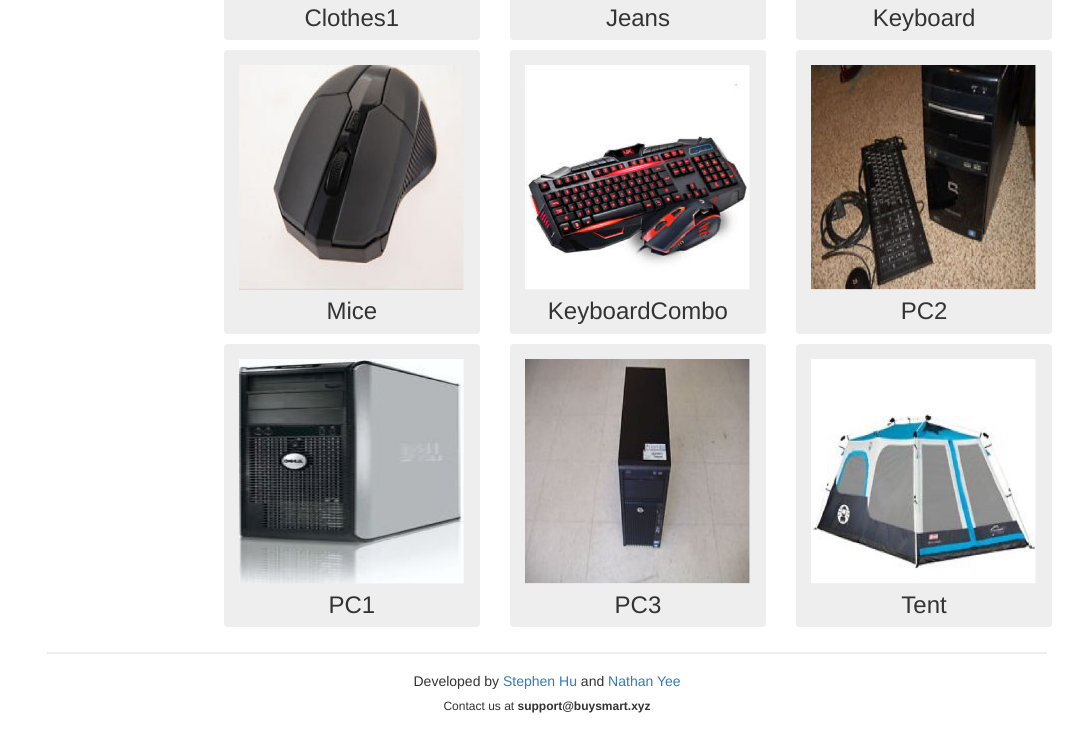
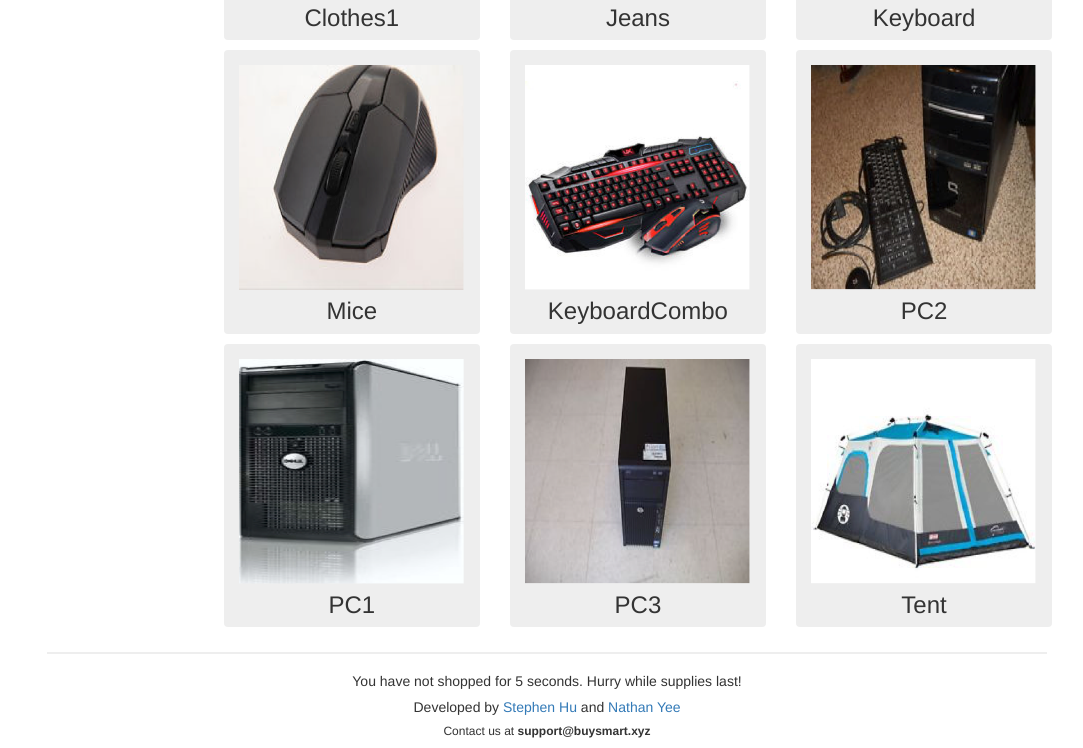
Before and after one commit to stephenhu3/e-market, a plain HTML site: page assignment3/index.html in a window 1280 px wide. Shown: the part 776-1524 px from the top of the page, without its empty margins (93-1176 px from the left). Before the commit the page ends 1499 px from the top, so only its background shows below. Drawn offline with nearby package versions, Linux system fonts and the light colour scheme.

Commit message:
added inactivity time display to footer. Refactored inactiveTime

```diff
--- a/assignment3/index.html
+++ b/assignment3/index.html
@@ -35,7 +35,7 @@
         <div id="navigationMenu" class="col-xs-6 col-sm-6 col-md-2">
             <div class="row">
                 <button type="button" class="btn btn-block show-cart">
-                    <h4 id = "cart-btn"></h4></button>
+                    <h4 id="cart-btn"></h4></button>
                 <button type="button" class="btn btn-block">
                     <h4>All Items</h4></button>
                 <button type="button" class="btn btn-block">
@@ -282,6 +282,7 @@
 
     <hr id="divider">
     <div id="footer">
+        <h5 id="inactivity-counter"></h5>
         <h5>Developed by <a href="https://github.com/stephenhu3">Stephen Hu</a> and <a href="https://github.com/delta-nry">Nathan Yee</a></h5>
         <h6>Contact us at <strong>support@buysmart.xyz</strong></h6>
     </div>
--- a/assignment3/js/cart.js
+++ b/assignment3/js/cart.js
@@ -88,9 +88,14 @@ var productDisplayNames = {
   "Tent": "Tent"
 };
 
-var TIMEOUT = 30000;
+// 300000 ms = 5 minutes
+var TIMEOUT = 300000;
 
-var inactiveTime = window.setInterval(alertUser, TIMEOUT);
+// Represents inactivity time in seconds
+var inactiveTime = 0;
+
+// Tick inactivity every second
+window.setInterval(tickInactivity, 1000);
 
 function addToCart(productName) {
   var product = productDisplayNames[productName];
@@ -120,13 +125,23 @@ function removeFromCart(productName) {
   updateCartDisplay();
 }
 
+function tickInactivity() {
+  inactiveTime++;
+  // If timeout threshold has been reached
+  if (inactiveTime * 1000 >= TIMEOUT) {
+    alertUser();
+    resetTimer();
+  }
+  updateInactivityDisplay()
+}
+
 function alertUser() {
   window.alert('Hey there! Are you still planning to buy something?');
 }
 
 function resetTimer() {
-  window.clearInterval(inactiveTime);
-  inactiveTime = window.setInterval(alertUser, TIMEOUT);
+  inactiveTime = 0;
+  updateInactivityDisplay()
 }
 
 function showCart() {
@@ -178,9 +193,25 @@ function getProductPrice(product) {
     return -1;
 }
 
+// Return the inactivity time elapsed in seconds
+function getInactivityTime() {
+  return inactiveTime;
+}
+
 // Update the displayed cart total price
 function updateCartDisplay() {
   document.getElementById("cart-btn").innerHTML = "Cart: ($" + getTotalPrice() + ')';
+}
+
+// Update footer display of elapsed inactivity time
+function updateInactivityDisplay() {
+  var timeElapsed = getInactivityTime();
+  var inactivityMessage;
+  if (timeElapsed < 2)
+    inactivityMessage = "You have not shopped for " + timeElapsed + " second. Hurry while supplies last!";
+  else
+    inactivityMessage = "You have not shopped for " + timeElapsed + " seconds. Hurry while supplies last!";
+  document.getElementById("inactivity-counter").innerHTML = inactivityMessage;
 }
 
 // On load, start the timer and display the cart total price
```
